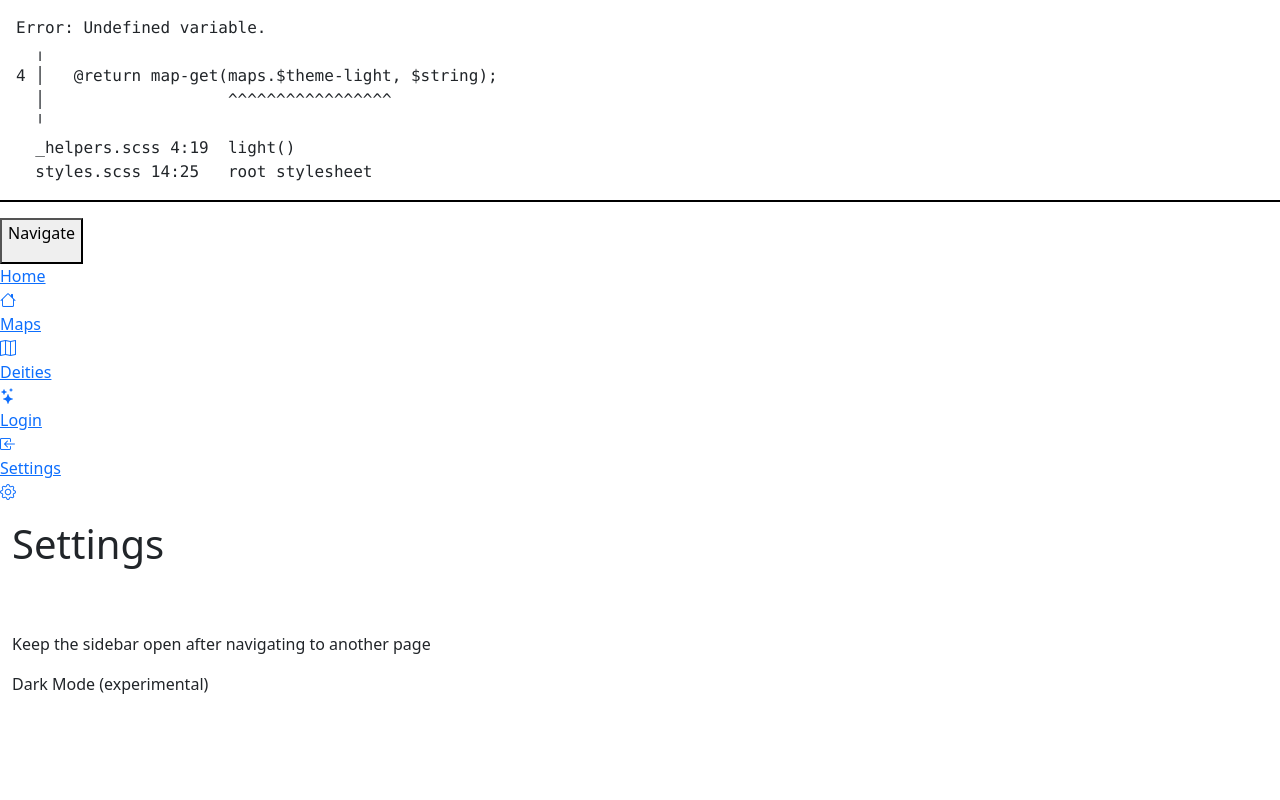
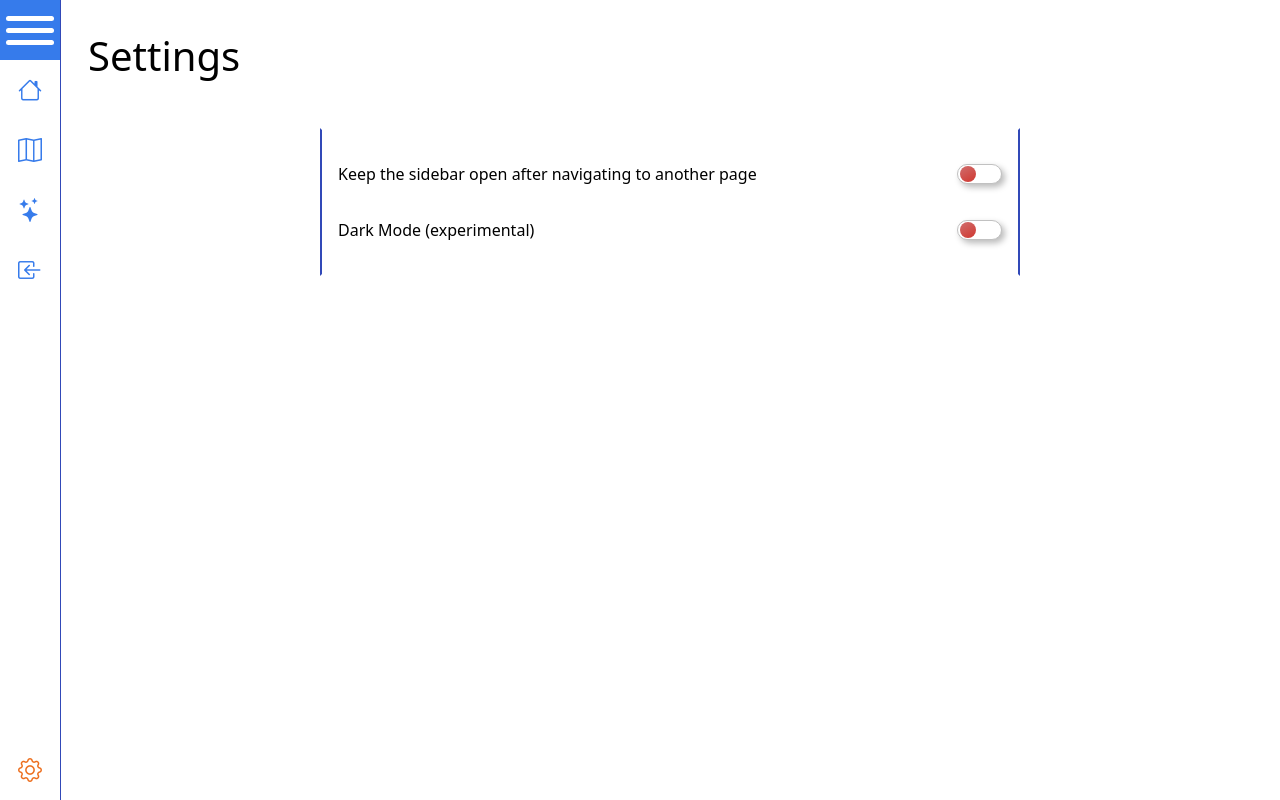
Before and after one commit to tedi00/react-router-6, a React (Create React App) app: page /settings in a window 1280 px wide. Built offline with nearby package versions, Linux system fonts and the light colour scheme.

Commit message:
theming bugfix

```diff
--- a/src/theme/_helpers.scss
+++ b/src/theme/_helpers.scss
@@ -1,8 +1,8 @@
-@use 'theme-maps' as maps;
+@use 'theme-maps';
 
 @function light($string) {
-  @return map-get(maps.$theme-light, $string);
+  @return map-get(theme-maps.$theme-light, $string);
 }
 @function dark($string) {
-  @return map-get(maps.$theme-dark, $string);
+  @return map-get(theme-maps.$theme-dark, $string);
 }
--- a/src/theme/styles.css
+++ b/src/theme/styles.css
@@ -1,18 +1,429 @@
-/* Error: Undefined variable.
- *   ,
- * 4 |   @return map-get(maps.$theme-light, $string);
- *   |                   ^^^^^^^^^^^^^^^^^
- *   '
- *   _helpers.scss 4:19  light()
- *   styles.scss 14:25   root stylesheet */
+/*  Themes  */
+/*  Themes  */
+* {
+  box-sizing: border-box;
+}
 
-body::before {
-  font-family: "Source Code Pro", "SF Mono", Monaco, Inconsolata, "Fira Mono",
-      "Droid Sans Mono", monospace, monospace;
-  white-space: pre;
+.sidebar {
+  --border-right: 1px;
+  --width: 300px;
+  --closed-width: 60px;
+  --transform: calc(var(--width) * -1 + var(--closed-width) + var(--border-right));
+  position: fixed;
+  z-index: 999;
+  left: 0;
+  top: 0;
+  width: var(--width);
+  min-width: 150px;
+  height: 100vh;
+  border-right: var(--border-right) solid #3149b8;
+  transform: translateX(var(--transform));
+  transition: transform 220ms ease-in-out;
+  background-color: rgba(255, 255, 255, 0.7);
+  backdrop-filter: blur(5px);
+  padding-bottom: 60px;
+}
+.sidebar.open {
+  transform: translateX(0);
+  width: min(var(--width), 90%);
+}
+.sidebar.open .toggle span {
+  transform: rotate(45deg);
+}
+.sidebar.open .toggle span::before, .sidebar.open .toggle span::after {
+  transform: rotate(90deg);
+}
+@media screen and (max-width: 240px) {
+  .sidebar.open .toggle span {
+    display: none;
+  }
+}
+.sidebar.open nav a, .sidebar.open nav button, .sidebar.open footer a, .sidebar.open footer button {
+  pointer-events: auto;
+}
+.sidebar .toggle {
+  width: 100%;
+  height: var(--closed-width);
+  border: none;
+  padding: 0;
+  position: relative;
+  background-color: #3149b8;
+}
+.sidebar .toggle:hover {
+  background-color: #367beb;
+}
+.sidebar .toggle p {
+  font-size: 2rem;
+  text-align: left;
+  margin: 0 0 0 1rem;
+  color: #FFFFFF;
+}
+.sidebar .toggle span {
+  --short: calc(var(--closed-width) * 1 / 10);
+  --long: calc(var(--closed-width) * 8 / 10);
+  position: absolute;
+  right: var(--short);
+  top: calc(50% - 2.5px);
   display: block;
-  padding: 1em;
-  margin-bottom: 1em;
-  border-bottom: 2px solid black;
-  content: "Error: Undefined variable.\a   \2577 \a 4 \2502    @return map-get(maps.$theme-light, $string);\d\a   \2502                    ^^^^^^^^^^^^^^^^^\a   \2575 \a   _helpers.scss 4:19  light()\a   styles.scss 14:25   root stylesheet";
+  width: var(--long);
+  height: 5px;
+  background-color: #FFFFFF;
+  border-radius: var(--short);
+  transition: transform 220ms ease-in-out;
+  --distance1: calc(var(--closed-width) / 5);
+  --distance2: calc(var(--distance1) * -1);
 }
+.sidebar .toggle span::before, .sidebar .toggle span::after {
+  content: "";
+  position: absolute;
+  top: 0;
+  left: 0;
+  display: block;
+  width: var(--long);
+  height: 5px;
+  transition: transform 220ms ease-in-out;
+  background-color: #FFFFFF;
+  border-radius: var(--short);
+}
+.sidebar .toggle span::before {
+  transform: translateY(var(--distance1));
+}
+.sidebar .toggle span::after {
+  transform: translateY(var(--distance2));
+}
+.sidebar nav, .sidebar footer {
+  display: flex;
+  flex-direction: column;
+  height: calc(100% - 60px);
+  overflow-y: auto;
+  overflow-x: hidden;
+}
+.sidebar nav .nav-anchor a, .sidebar footer .nav-anchor a {
+  display: flex;
+  flex-wrap: wrap;
+  text-decoration: none;
+}
+.sidebar nav .nav-anchor .nav-text, .sidebar footer .nav-anchor .nav-text {
+  overflow: hidden;
+}
+.sidebar nav .nav-anchor .nav-text:not(.w-100), .sidebar footer .nav-anchor .nav-text:not(.w-100) {
+  width: calc(100% - var(--closed-width));
+}
+.sidebar nav .nav-anchor .nav-text:not(.w-100) + .nav-icon, .sidebar footer .nav-anchor .nav-text:not(.w-100) + .nav-icon {
+  display: flex;
+  justify-content: center;
+  align-items: center;
+  width: var(--closed-width);
+  font-size: 1.5rem;
+  color: #367beb;
+}
+.sidebar nav .nav-anchor:hover, .sidebar footer .nav-anchor:hover {
+  background-color: #efe5fd;
+}
+.sidebar nav .nav-anchor:hover .nav-icon, .sidebar footer .nav-anchor:hover .nav-icon {
+  color: #ed6f1e !important;
+}
+.sidebar nav .nav-anchor .active .nav-text, .sidebar footer .nav-anchor .active .nav-text {
+  font-weight: bold;
+}
+.sidebar nav .nav-anchor .active .nav-icon, .sidebar footer .nav-anchor .active .nav-icon {
+  color: #ed6f1e !important;
+}
+.sidebar nav .nav-text, .sidebar nav button, .sidebar footer .nav-text, .sidebar footer button {
+  display: flex;
+  height: var(--closed-width);
+  align-items: center;
+  padding: 1rem;
+  pointer-events: none;
+  text-decoration: none;
+  color: #3149b8;
+  font-size: large;
+  background-color: transparent;
+  border: none;
+  font-family: Arial, sans-serif;
+}
+.sidebar nav .nav-text:hover, .sidebar nav button:hover, .sidebar footer .nav-text:hover, .sidebar footer button:hover {
+  background-color: #efe5fd;
+}
+.sidebar footer {
+  position: absolute;
+  bottom: 0;
+  width: 100%;
+  max-height: 60px;
+  color: #7f7f7f;
+}
+.sidebar footer label {
+  width: 100%;
+  display: flex;
+  justify-content: space-between;
+  align-items: center;
+}
+
+/*  Themes  */
+.filter-class {
+  border: 1px solid #367beb;
+  border-radius: 0.25rem 0.25rem 0 0;
+  margin: 1rem 0;
+  padding: 1rem;
+}
+.filter-class .form-title {
+  margin-bottom: 2rem;
+}
+.filter-class label > input {
+  margin-left: 0.5rem;
+}
+.filter-class .radio-label {
+  margin-right: 1rem;
+  margin-left: 0.5rem;
+}
+.filter-class .filter-buttons {
+  margin-top: 2rem;
+}
+
+/*  Themes  */
+:root {
+  --card-box-shadow-color: rgba(190, 190, 190, 0.2);
+  --card-a-color: #3569d8;
+}
+
+.theme-dark {
+  --card-a-color: #95cfff;
+}
+
+@layer theme {
+  .card {
+    box-shadow: 0 0 5px var(--card-box-shadow-color);
+  }
+}
+.card {
+  padding: 1rem 1rem 2.5rem 1rem;
+  height: 100%;
+  position: relative;
+  background-color: transparent;
+}
+.card a {
+  color: var(--card-a-color);
+  position: absolute;
+  bottom: 1rem;
+  left: 1rem;
+}
+
+/*  Themes  */
+.file-input {
+  position: relative;
+  z-index: 10;
+  box-sizing: border-box;
+  height: 30px;
+  padding: 0 0.5rem;
+  cursor: pointer !important;
+  border: 1px solid #7f7f7f;
+  display: flex;
+  flex-wrap: wrap;
+  align-items: center;
+}
+.file-input .dots {
+  font-family: Courier, sans-serif;
+  display: inline-block;
+  width: 3ch;
+  animation: dots 2s linear infinite;
+  overflow: hidden;
+  height: 100%;
+}
+.file-input:hover {
+  border-color: #000000;
+}
+.file-input input[type=file] {
+  cursor: pointer !important;
+  opacity: 0;
+  position: absolute;
+  height: 100%;
+  width: 100%;
+  top: 0;
+  left: 0;
+  z-index: 20;
+}
+
+@keyframes dots {
+  0%, 25% {
+    width: 0;
+  }
+  26%, 50% {
+    width: 1ch;
+  }
+  51%, 75% {
+    width: 2ch;
+  }
+  76%, 100% {
+    width: 3ch;
+  }
+}
+/*  Themes  */
+.modal-wrapper {
+  position: fixed;
+  top: 0;
+  bottom: 0;
+  left: 0;
+  right: 0;
+  backdrop-filter: brightness(40%);
+  display: flex;
+  align-items: center;
+  justify-content: center;
+  z-index: 1000;
+}
+.modal-wrapper .react-modal {
+  max-width: 60%;
+  min-width: 100px;
+  min-height: 100px;
+  background-color: #FFFFFF;
+}
+
+/*  Themes  */
+.loading-screen {
+  background-color: #e4f3ff;
+  position: absolute;
+  width: 100%;
+  height: 100%;
+  top: 0;
+  left: 0;
+  z-index: 1000;
+}
+
+.rotary {
+  display: flex;
+  justify-content: center;
+  align-items: center;
+  margin: 1px;
+  border: 10px solid;
+  border-color: #5300e8 transparent transparent #388eff;
+  border-radius: 50%;
+  animation: rotate 5s cubic-bezier(0.1, 0, 0.9, 1) infinite;
+}
+
+@keyframes rotate {
+  50% {
+    transform: rotateZ(0.5turn);
+  }
+  100% {
+    transform: rotateZ(1turn);
+  }
+}
+/*  Themes  */
+.react-switch {
+  box-sizing: border-box;
+  width: 45px;
+  height: 20px;
+  position: relative;
+  box-shadow: 0.2rem 0.2rem 0.4rem #bbb, -0.2rem -0.2rem 0.4rem #FFFFFF;
+  border-radius: 10px;
+  background-color: #FFFFFF;
+  border: 1px solid #c1c1c1;
+  cursor: pointer;
+  --left: 2px;
+  --right: 25px;
+  --position: var(--left);
+}
+.react-switch.checked {
+  --position: var(--right);
+}
+.react-switch.checked::after {
+  background-image: linear-gradient(330deg, #388eff 0%, #95cfff 100%);
+}
+.react-switch::after {
+  transition: transform 0.22s linear;
+  content: "";
+  display: block;
+  border-radius: 50%;
+  position: absolute;
+  top: 1px;
+  transform: translateX(var(--position));
+  height: 16px;
+  width: 16px;
+  background-image: linear-gradient(330deg, #D0372F 0%, #d06e6e 100%);
+}
+.react-switch > div {
+  height: 100%;
+}
+
+/*  Themes  */
+.settings-container {
+  max-width: 700px;
+  margin: auto;
+  border: 2px solid;
+  border-color: transparent #3149b8;
+  padding: 1rem;
+  display: flex;
+  flex-direction: column;
+  align-items: center;
+}
+.settings-container .settings-text {
+  max-width: calc(100% - 45px - 1rem);
+  margin-right: 1rem;
+}
+
+:root {
+  --background-color: #FFFFFF;
+  --text-color: #000000;
+  --btn-background: #367beb;
+  --btn-background-hover: #379dff;
+}
+
+.theme-dark {
+  --background-color: #252526;
+  --text-color: #FFFFFF;
+}
+
+/*
+bg $white
+text $black
+btn-bg $blue-700
+btn-bg-hover $blue-500
+btn-text $white
+*/
+@layer theme {
+  .content {
+    background-color: var(--background-color);
+    color: var(--text-color);
+  }
+}
+html, body {
+  margin: 0;
+  height: 100%;
+}
+
+body {
+  background-color: #FFFFFF;
+}
+
+#root, .wrapper {
+  height: 100%;
+}
+
+.wrapper {
+  position: relative;
+}
+
+.content {
+  padding: 1rem 1rem 1rem calc(60px + 1rem);
+  height: 100%;
+}
+.content h1 {
+  margin: 0;
+}
+
+.clipped-image {
+  position: absolute;
+  clip: rect(125px, 250px, 200px, 50px);
+}
+
+.btn-blue {
+  background-color: var(--btn-background);
+  color: #FFFFFF;
+  border: none;
+}
+.btn-blue:hover {
+  background-color: #379dff;
+  color: #FFFFFF;
+  border: none;
+}
+
+/*# sourceMappingURL=styles.css.map */
--- a/src/theme/styles.scss
+++ b/src/theme/styles.scss
@@ -1,4 +1,5 @@
 @use 'colors';
+@use "theme-maps";
 @use 'helpers' as theme;
 @import "../../src/components/Sidebar/sidebar";
 @import "../../src/components/Filter/filter";
```
Also changed, not shown: src/theme/_theme-maps.scss (+13 -11 lines), 1 other file (tests, documents, lock files or other folders).
